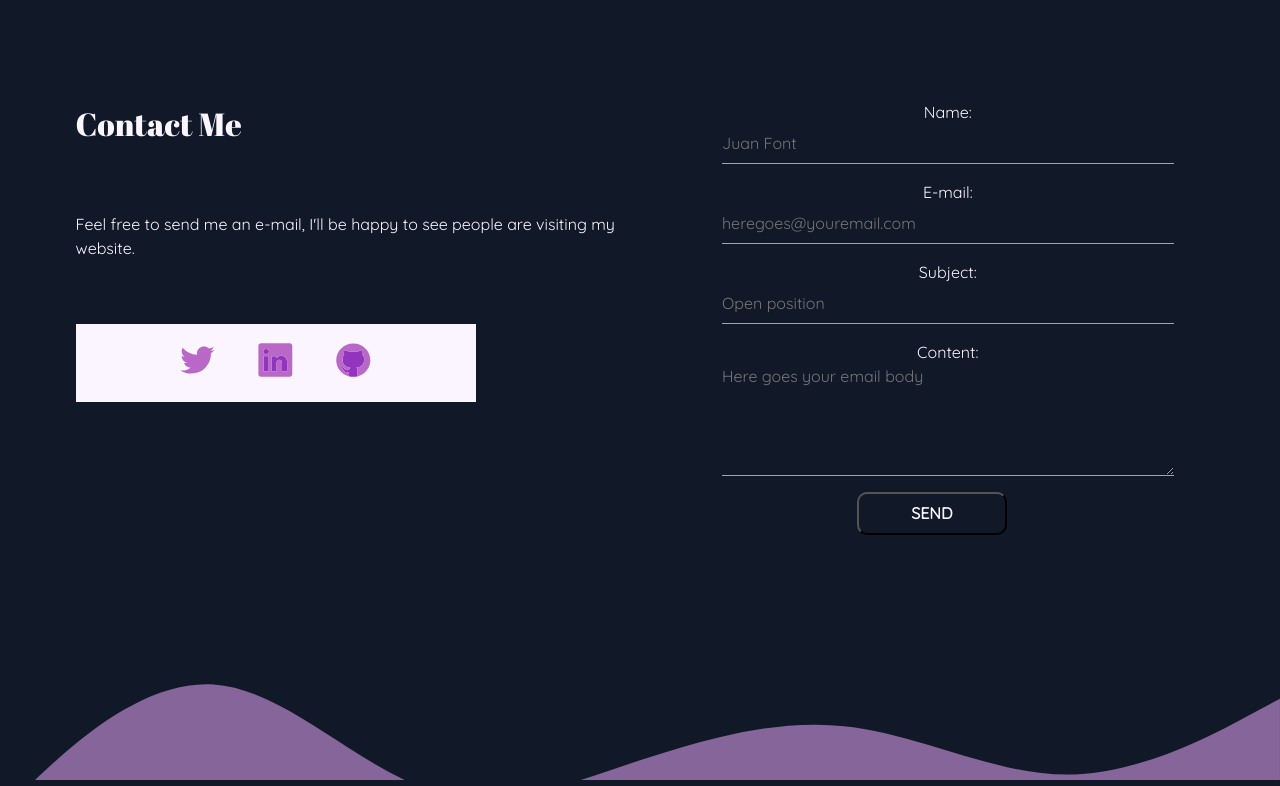
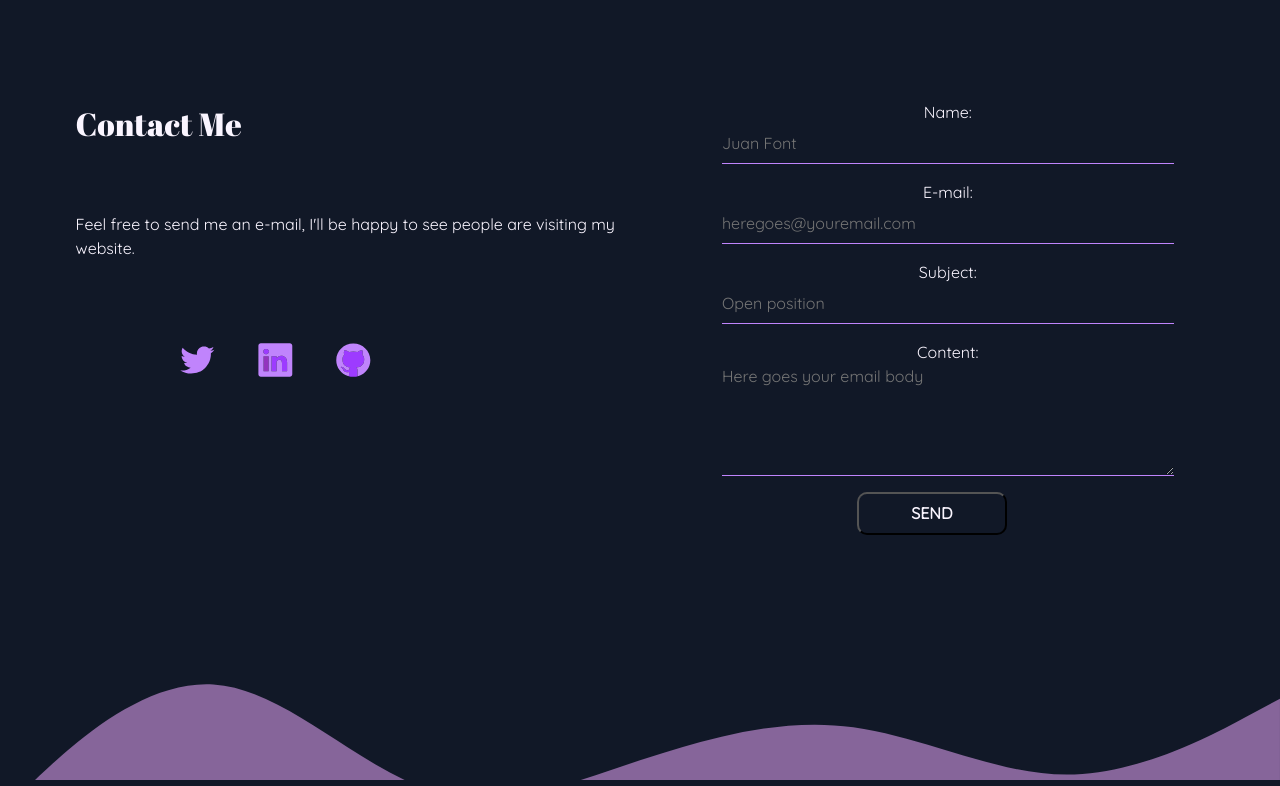
Before and after one commit to ail3ngrimaldi/nuevo-portfolio, a React (Create React App) app: page / in a window 1280 px wide. Shown: the part 3318-4104 px from the top of the page. Built offline with nearby package versions, Linux system fonts and the light colour scheme; no server answers.

Commit message:
changed colors in socialnetworkbuttons and deleted unused ones

```diff
--- a/src/components/SocialNetwork.js
+++ b/src/components/SocialNetwork.js
@@ -7,25 +7,25 @@ export default function SocialNetworkButtons () {
         <div className='social-links'>
                 <div className='social-btn flex-center' id="twitter">
                     <a className='social-a' href='https://twitter.com/ailenrg'>
-                    <svg width="43" height="40" viewBox="0 0 93 90" fill="none" xmlns="http://www.w3.org/2000/svg">
-                    <path d="M84.4351 21.7353C81.5632 22.9804 78.5164 23.7974 75.3966 24.1589C78.683 22.2365 81.1423 19.2113 82.3162 15.6472C79.227 17.4411 75.8463 18.704 72.3207 19.381C70.1609 17.1319 67.3596 15.5692 64.2803 14.8957C61.201 14.2222 57.9858 14.4689 55.0517 15.6038C52.1175 16.7387 49.5999 18.7094 47.8253 21.2604C46.0508 23.8113 45.1012 26.8247 45.0998 29.9098C45.0985 31.0901 45.2345 32.2667 45.5052 33.4169C39.2482 33.1103 33.127 31.5208 27.5391 28.7514C21.9511 25.982 17.0213 22.0947 13.0695 17.3418C11.0573 20.729 10.4407 24.7386 11.3453 28.5545C12.25 32.3704 14.6078 35.7059 17.939 37.8822C15.4397 37.8066 12.9952 37.147 10.81 35.9587V36.1532C10.8105 39.7056 12.0677 43.1485 14.3684 45.898C16.6691 48.6474 19.8717 50.5343 23.433 51.2385C22.0819 51.5988 20.6873 51.7802 19.2868 51.7778C18.2929 51.7778 17.3011 51.6872 16.3245 51.507C17.3302 54.5633 19.2875 57.236 21.9228 59.1516C24.5582 61.0671 27.7398 62.1298 31.0231 62.191C24.4239 67.2431 16.0463 69.5332 7.72412 68.56C14.9189 73.0823 23.2935 75.4832 31.8468 75.4758C37.7379 75.5154 43.5784 74.4101 49.0289 72.2242C54.4794 70.0383 59.4313 66.8154 63.5971 62.7425C67.7628 58.6697 71.0593 53.8282 73.2951 48.4993C75.5308 43.1703 76.6613 37.4602 76.6208 31.7005C76.6208 31.033 76.6048 30.3696 76.5728 29.7104C79.657 27.5294 82.3193 24.8289 84.4351 21.7353Z" fill="#BA68C8"/>
-                    </svg>
+                        <svg width="43" height="40" viewBox="0 0 93 90" fill="none" xmlns="http://www.w3.org/2000/svg">
+                            <path d="M84.4351 21.7353C81.5632 22.9804 78.5164 23.7974 75.3966 24.1589C78.683 22.2365 81.1423 19.2113 82.3162 15.6472C79.227 17.4411 75.8463 18.704 72.3207 19.381C70.1609 17.1319 67.3596 15.5692 64.2803 14.8957C61.201 14.2222 57.9858 14.4689 55.0517 15.6038C52.1175 16.7387 49.5999 18.7094 47.8253 21.2604C46.0508 23.8113 45.1012 26.8247 45.0998 29.9098C45.0985 31.0901 45.2345 32.2667 45.5052 33.4169C39.2482 33.1103 33.127 31.5208 27.5391 28.7514C21.9511 25.982 17.0213 22.0947 13.0695 17.3418C11.0573 20.729 10.4407 24.7386 11.3453 28.5545C12.25 32.3704 14.6078 35.7059 17.939 37.8822C15.4397 37.8066 12.9952 37.147 10.81 35.9587V36.1532C10.8105 39.7056 12.0677 43.1485 14.3684 45.898C16.6691 48.6474 19.8717 50.5343 23.433 51.2385C22.0819 51.5988 20.6873 51.7802 19.2868 51.7778C18.2929 51.7778 17.3011 51.6872 16.3245 51.507C17.3302 54.5633 19.2875 57.236 21.9228 59.1516C24.5582 61.0671 27.7398 62.1298 31.0231 62.191C24.4239 67.2431 16.0463 69.5332 7.72412 68.56C14.9189 73.0823 23.2935 75.4832 31.8468 75.4758C37.7379 75.5154 43.5784 74.4101 49.0289 72.2242C54.4794 70.0383 59.4313 66.8154 63.5971 62.7425C67.7628 58.6697 71.0593 53.8282 73.2951 48.4993C75.5308 43.1703 76.6613 37.4602 76.6208 31.7005C76.6208 31.033 76.6048 30.3696 76.5728 29.7104C79.657 27.5294 82.3193 24.8289 84.4351 21.7353Z" fill="#C084FC"/>
+                        </svg>
                     </a>
                 </div>
                 <div className='social-btn flex-center' id="linkedin">
                     <a className='social-a' href='https://www.linkedin.com/in/ailenrociogrimaldi/'>
-                    <svg width="43" height="40" viewBox="0 0 93 90" fill="none" xmlns="http://www.w3.org/2000/svg">
-                    <path d="M31.1286 36.4163H19.6143V70.2825H31.1286V36.4163Z" fill="#9334BF"/>
-                    <path d="M25.3717 31.7925H25.2961C21.9878 31.9876 19.1442 29.5236 18.9447 26.2891C18.7451 23.0546 21.2653 20.2744 24.5736 20.0793C24.865 20.0622 25.1573 20.0658 25.4481 20.0902C28.755 19.856 31.6299 22.2871 31.8694 25.5202C32.109 28.7534 29.6224 31.5642 26.3155 31.7984C26.0013 31.8206 25.6857 31.8187 25.3717 31.7925ZM72.6431 70.2823H61.1306V52.1667C61.1306 47.6134 59.4635 44.5082 55.2984 44.5082C52.6374 44.5233 50.273 46.1712 49.3905 48.6256C49.0957 49.5112 48.9672 50.4415 49.0113 51.3718V70.2822H37.4988C37.4988 70.2722 37.6498 39.5933 37.5 36.4166H49.0124V41.2166C51.134 37.6064 55.1338 35.4499 59.3888 35.6221C66.9637 35.6221 72.6431 40.4625 72.6431 50.8644V70.2823Z" fill="#9334BF"/>
-                    <path d="M78.6132 7.5H13.6532C10.5806 7.46385 8.05882 9.86846 8.01904 12.8726V77.1293C8.05905 80.1331 10.5808 82.5371 13.6532 82.5H78.6132C81.686 82.5373 84.2082 80.1327 84.2473 77.1284V12.8726C84.208 9.86824 81.686 7.46336 78.6132 7.5ZM31.1285 70.2825H19.6142V36.4163H31.1285V70.2825ZM26.3158 31.7983C26.0014 31.8205 25.6859 31.8187 25.372 31.7926H25.2963C21.988 31.9876 19.1443 29.5237 18.9449 26.2892C18.7454 23.0546 21.2655 20.2744 24.5739 20.0794C24.8651 20.0622 25.1575 20.0659 25.4483 20.0901C28.7552 19.856 31.63 22.2872 31.8697 25.5204C32.1092 28.7533 29.6226 31.5642 26.3158 31.7983ZM72.6433 70.2823H61.1308V52.1667C61.1308 47.6134 59.4637 44.5081 55.2985 44.5081C52.6375 44.5232 50.273 46.1712 49.3907 48.6257C49.096 49.5112 48.9675 50.4414 49.0115 51.3718V70.2823H37.499C37.499 70.2722 37.65 39.5933 37.5002 36.4167H49.0127V41.2166C51.1344 37.6064 55.134 35.4499 59.3891 35.622C66.9639 35.622 72.6433 40.4624 72.6433 50.8644V70.2823H72.6433Z" fill="#BA68C8"/>
-                    </svg>
+                        <svg width="43" height="40" viewBox="0 0 93 90" fill="none" xmlns="http://www.w3.org/2000/svg">
+                            <path d="M31.1286 36.4163H19.6143V70.2825H31.1286V36.4163Z" fill="#9334BF"/>
+                            <path d="M25.3717 31.7925H25.2961C21.9878 31.9876 19.1442 29.5236 18.9447 26.2891C18.7451 23.0546 21.2653 20.2744 24.5736 20.0793C24.865 20.0622 25.1573 20.0658 25.4481 20.0902C28.755 19.856 31.6299 22.2871 31.8694 25.5202C32.109 28.7534 29.6224 31.5642 26.3155 31.7984C26.0013 31.8206 25.6857 31.8187 25.3717 31.7925ZM72.6431 70.2823H61.1306V52.1667C61.1306 47.6134 59.4635 44.5082 55.2984 44.5082C52.6374 44.5233 50.273 46.1712 49.3905 48.6256C49.0957 49.5112 48.9672 50.4415 49.0113 51.3718V70.2822H37.4988C37.4988 70.2722 37.6498 39.5933 37.5 36.4166H49.0124V41.2166C51.134 37.6064 55.1338 35.4499 59.3888 35.6221C66.9637 35.6221 72.6431 40.4625 72.6431 50.8644V70.2823Z" fill="#9d3bff"/>
+                            <path d="M78.6132 7.5H13.6532C10.5806 7.46385 8.05882 9.86846 8.01904 12.8726V77.1293C8.05905 80.1331 10.5808 82.5371 13.6532 82.5H78.6132C81.686 82.5373 84.2082 80.1327 84.2473 77.1284V12.8726C84.208 9.86824 81.686 7.46336 78.6132 7.5ZM31.1285 70.2825H19.6142V36.4163H31.1285V70.2825ZM26.3158 31.7983C26.0014 31.8205 25.6859 31.8187 25.372 31.7926H25.2963C21.988 31.9876 19.1443 29.5237 18.9449 26.2892C18.7454 23.0546 21.2655 20.2744 24.5739 20.0794C24.8651 20.0622 25.1575 20.0659 25.4483 20.0901C28.7552 19.856 31.63 22.2872 31.8697 25.5204C32.1092 28.7533 29.6226 31.5642 26.3158 31.7983ZM72.6433 70.2823H61.1308V52.1667C61.1308 47.6134 59.4637 44.5081 55.2985 44.5081C52.6375 44.5232 50.273 46.1712 49.3907 48.6257C49.096 49.5112 48.9675 50.4414 49.0115 51.3718V70.2823H37.499C37.499 70.2722 37.65 39.5933 37.5002 36.4167H49.0127V41.2166C51.1344 37.6064 55.134 35.4499 59.3891 35.622C66.9639 35.622 72.6433 40.4624 72.6433 50.8644V70.2823H72.6433Z" fill="#C084FC"/>
+                        </svg>
                     </a>
                 </div>
                 <div className='social-btn flex-center' id="github">
                     <a className='social-a' href='https://github.com/ail3ngrimaldi'>
                     <svg width="43" height="40" viewBox="0 0 93 90" fill="none" xmlns="http://www.w3.org/2000/svg">
-                    <path d="M33.9611 80.8905C41.7887 83.4522 50.2565 83.4531 58.0847 80.893C57.0903 81.2053 56.0253 80.6703 55.7058 79.6981C55.6433 79.5078 55.6128 79.3089 55.6154 79.1091C55.6154 77.8436 55.6634 73.8123 55.6634 68.7966C55.8714 66.2263 54.9266 63.6945 53.0744 61.8591C61.6085 60.9216 70.5741 57.7341 70.5741 43.3435C70.6369 39.615 69.229 36.006 66.6426 33.2654C67.8153 30.0262 67.6781 26.4714 66.2591 23.3278C66.2591 23.3278 63.0467 22.2966 55.7113 27.1716C49.4352 25.4839 42.8096 25.4839 36.5336 27.1716C29.198 22.3436 25.9858 23.3278 25.9858 23.3278C24.5667 26.4714 24.4295 30.0262 25.6022 33.2654C23.0235 36.0106 21.6168 39.6165 21.6708 43.3435C21.6708 57.6872 30.5885 60.9216 39.1226 61.8591C37.7123 63.1857 36.8433 64.9683 36.6773 66.8748C32.7274 69.0389 27.731 67.6626 25.5175 63.8008C25.5138 63.7942 25.51 63.7877 25.5063 63.7811C24.2995 61.6361 22.0984 60.2015 19.609 59.9374C16.3969 59.9843 18.3147 61.7186 19.657 62.4219C21.3878 63.8493 22.7372 65.6672 23.5885 67.7186C24.3557 69.828 26.8488 73.8592 36.4855 72.1248C36.4855 75.2655 36.5335 78.2186 36.5335 79.1091C36.5335 80.0805 35.8224 81.1763 33.9611 80.8905Z" fill="#9334BF"/>
-                    <path d="M46.0264 7.81129C24.8433 7.81129 7.6709 24.6007 7.6709 45.3113C7.6709 61.8974 18.6969 75.9439 33.9642 80.8905C35.823 81.1741 36.5335 80.0798 36.5335 79.1091C36.5335 78.2185 36.4855 75.2655 36.4855 72.1248C26.8487 73.8592 24.3555 69.828 23.5885 67.7186C22.7371 65.6671 21.3877 63.8493 19.657 62.4218C18.3146 61.7187 16.3969 59.9842 19.609 59.9373C22.0982 60.2014 24.2995 61.636 25.5063 63.7811C25.5101 63.7877 25.5138 63.7941 25.5176 63.8008C27.731 67.6625 32.7272 69.0387 36.6773 66.8746C36.8433 64.9683 37.7123 63.1858 39.1225 61.8592C30.5885 60.9217 21.6708 57.6871 21.6708 43.3435C21.6167 39.6164 23.0234 36.0106 25.6021 33.2654C24.4294 30.0261 24.5666 26.4713 25.9857 23.3278C25.9857 23.3278 29.1979 22.3434 36.5335 27.1717C42.8096 25.4839 49.4352 25.4839 55.7113 27.1717C63.0467 22.2965 66.259 23.3278 66.259 23.3278C67.6779 26.4713 67.8151 30.0261 66.6425 33.2654C69.2289 36.006 70.6368 39.6148 70.574 43.3435C70.574 57.734 61.6083 60.9217 53.0743 61.8592C54.9265 63.6944 55.8714 66.2262 55.6633 68.7966C55.6633 73.8123 55.6153 77.8436 55.6153 79.1091C55.6127 79.3089 55.6431 79.5078 55.7057 79.698C56.0247 80.6687 57.0871 81.2024 58.0799 80.8935C73.3519 75.9494 84.3819 61.9006 84.3819 45.3113C84.3819 24.6007 67.2095 7.81129 46.0264 7.81129Z" fill="#BA68C8"/>
+                    <path d="M33.9611 80.8905C41.7887 83.4522 50.2565 83.4531 58.0847 80.893C57.0903 81.2053 56.0253 80.6703 55.7058 79.6981C55.6433 79.5078 55.6128 79.3089 55.6154 79.1091C55.6154 77.8436 55.6634 73.8123 55.6634 68.7966C55.8714 66.2263 54.9266 63.6945 53.0744 61.8591C61.6085 60.9216 70.5741 57.7341 70.5741 43.3435C70.6369 39.615 69.229 36.006 66.6426 33.2654C67.8153 30.0262 67.6781 26.4714 66.2591 23.3278C66.2591 23.3278 63.0467 22.2966 55.7113 27.1716C49.4352 25.4839 42.8096 25.4839 36.5336 27.1716C29.198 22.3436 25.9858 23.3278 25.9858 23.3278C24.5667 26.4714 24.4295 30.0262 25.6022 33.2654C23.0235 36.0106 21.6168 39.6165 21.6708 43.3435C21.6708 57.6872 30.5885 60.9216 39.1226 61.8591C37.7123 63.1857 36.8433 64.9683 36.6773 66.8748C32.7274 69.0389 27.731 67.6626 25.5175 63.8008C25.5138 63.7942 25.51 63.7877 25.5063 63.7811C24.2995 61.6361 22.0984 60.2015 19.609 59.9374C16.3969 59.9843 18.3147 61.7186 19.657 62.4219C21.3878 63.8493 22.7372 65.6672 23.5885 67.7186C24.3557 69.828 26.8488 73.8592 36.4855 72.1248C36.4855 75.2655 36.5335 78.2186 36.5335 79.1091C36.5335 80.0805 35.8224 81.1763 33.9611 80.8905Z" fill="#9d3bff"/>
+                    <path d="M46.0264 7.81129C24.8433 7.81129 7.6709 24.6007 7.6709 45.3113C7.6709 61.8974 18.6969 75.9439 33.9642 80.8905C35.823 81.1741 36.5335 80.0798 36.5335 79.1091C36.5335 78.2185 36.4855 75.2655 36.4855 72.1248C26.8487 73.8592 24.3555 69.828 23.5885 67.7186C22.7371 65.6671 21.3877 63.8493 19.657 62.4218C18.3146 61.7187 16.3969 59.9842 19.609 59.9373C22.0982 60.2014 24.2995 61.636 25.5063 63.7811C25.5101 63.7877 25.5138 63.7941 25.5176 63.8008C27.731 67.6625 32.7272 69.0387 36.6773 66.8746C36.8433 64.9683 37.7123 63.1858 39.1225 61.8592C30.5885 60.9217 21.6708 57.6871 21.6708 43.3435C21.6167 39.6164 23.0234 36.0106 25.6021 33.2654C24.4294 30.0261 24.5666 26.4713 25.9857 23.3278C25.9857 23.3278 29.1979 22.3434 36.5335 27.1717C42.8096 25.4839 49.4352 25.4839 55.7113 27.1717C63.0467 22.2965 66.259 23.3278 66.259 23.3278C67.6779 26.4713 67.8151 30.0261 66.6425 33.2654C69.2289 36.006 70.6368 39.6148 70.574 43.3435C70.574 57.734 61.6083 60.9217 53.0743 61.8592C54.9265 63.6944 55.8714 66.2262 55.6633 68.7966C55.6633 73.8123 55.6153 77.8436 55.6153 79.1091C55.6127 79.3089 55.6431 79.5078 55.7057 79.698C56.0247 80.6687 57.0871 81.2024 58.0799 80.8935C73.3519 75.9494 84.3819 61.9006 84.3819 45.3113C84.3819 24.6007 67.2095 7.81129 46.0264 7.81129Z" fill="#C084FC"/>
                     </svg>
                     </a>
                 </div>
--- a/src/styles/Button.css
+++ b/src/styles/Button.css
@@ -17,6 +17,6 @@
 
 .standard__button:hover {
     background: var(--light-color);
-    color: #010606;
+    color: var(--dark-color);
     transform: scale(1.05);
 }
--- a/src/styles/SocialNetworkButtons.css
+++ b/src/styles/SocialNetworkButtons.css
@@ -5,7 +5,6 @@
     justify-content: center;
     padding: 1rem;
     max-width: 400px;
-    background: var(--light-color);
     margin-bottom: 2rem;
 }
 
```
Also changed, not shown: src/index.css (+0 -7 lines).
